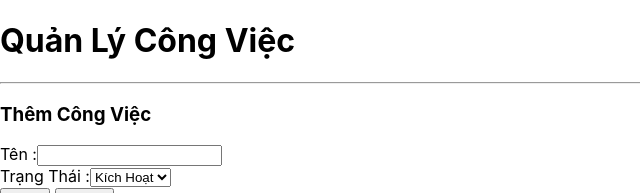
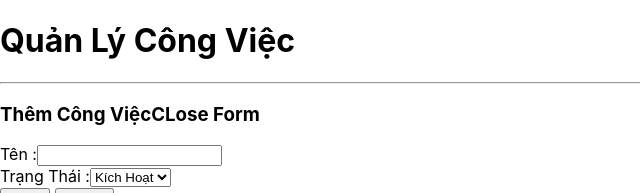
Before and after one commit to no1-bigcrab/first-react, a React (Create React App) app: page / in a window 1280 px wide. Both pictures are taken after a click on the button "Thêm Công Việc". Shown: the top 193 px of the page, without its empty margins (0-640 px from the left). Built offline with nearby package versions, Linux system fonts and the light colour scheme; the HTML template or start-up script is replaced by a standard one.

Commit message:
mở đóng form thêm, thao tác với class

```diff
--- a/src/App.js
+++ b/src/App.js
@@ -8,7 +8,8 @@
   constructor(props){
       super(props);
       this.state = {
-          tasks :[]
+          tasks :[],
+          isDisplayForm: false
       }
   }
 
@@ -57,8 +58,22 @@
     return this.S4() + this.S4() + '-' + this.S4()+ '-' + this.S4()+ '-' + this.S4()+ '-' + this.S4()+ this.S4()+ this.S4();
   }
 
+  onToggleFrom = () => {
+    this.setState({
+      isDisplayForm: !this.state.isDisplayForm
+    })
+  }
+
+  onCloseForm = () =>{
+    this.setState({
+      isDisplayForm: false
+    })
+  }
+
   render(){
-    var {tasks} = this.state;
+    var { tasks, isDisplayForm } = this.state;
+    var elmTaskForm = isDisplayForm ? <TaskForm onCloseForm={this.onCloseForm}/> :'';
+
     return (
         <div className="container">
             <div className="text-center">
@@ -66,12 +81,12 @@
                 <hr/>
             </div>
               <div className="row">
-                <div className="col-xs-4 col-sm-4 col-md-4 col-lg-4">
+                <div className={isDisplayForm === true?'col-xs-4 col-sm-4 col-md-4 col-lg-4':''}>
                     {/*  */}
-                    <TaskForm/>
+                    { elmTaskForm }
                 </div>
-                <div className="col-xs-8 col-sm-8 col-md-8 col-lg-8">
-                    <button type="button" className="btn btn-primary">
+                <div className={ isDisplayForm === true?'col-xs-8 col-sm-8 col-md-8 col-lg-8':'col-xs-12 col-sm-12 col-md-12 col-lg-12' }>
+                    <button type="button" className="btn btn-primary" onClick={this.onToggleFrom}>
                         <span className="fa fa-plus mr-5"></span>Thêm Công Việc
                     </button>
                     <button type="button" className="btn btn-danger ml-5" onClick={this.onGeneratorData}>
--- a/src/components/TaskForm.js
+++ b/src/components/TaskForm.js
@@ -1,11 +1,21 @@
 import React, {Component} from 'react';
 
 class  TaskForm extends Component {
+    onCloseForm = () => {
+        this.props.onCloseForm();
+    }
   render(){
+
         return (
                 <div className="panel panel-warning">
                     <div className="panel-heading">
-                        <h3 className="panel-title">Thêm Công Việc</h3>
+                        <h3 className="panel-title">Thêm Công Việc
+                            <span className="fa fa-times-circle text-left"
+                                    onClick = { this.onCloseForm }
+                            >
+                            CLose Form
+                            </span>
+                        </h3>
                     </div>
                     <div className="panel-body">
                         <form>
```
